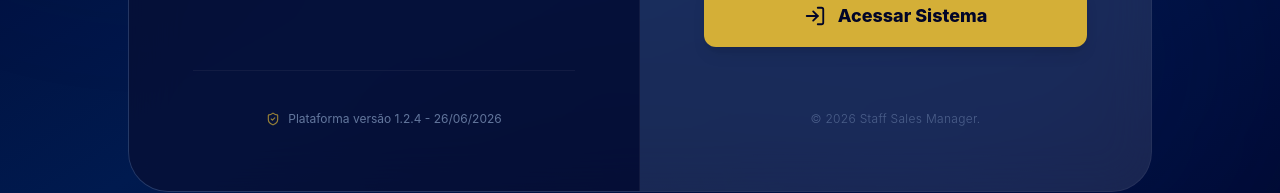
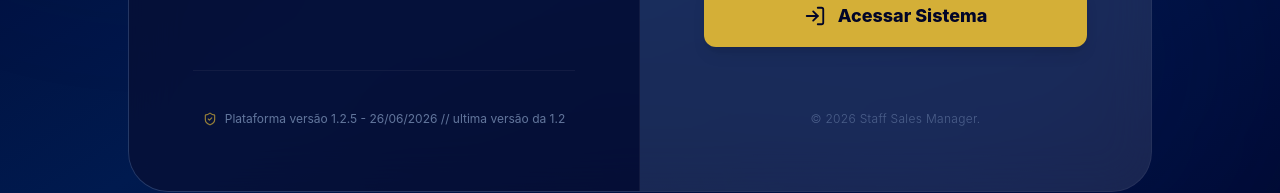
Before and after one commit to GabrielDavi7/staff-sales-manager, a React (Vite) app in the folder frontend/: page /login in a window 1280 px wide. Shown: the part 542-735 px from the top of the page. Built offline with nearby package versions, Linux system fonts and the light colour scheme; no server answers.

Commit message:
finaliza 1.2.5

```diff
--- a/frontend/src/pages/login/Login.jsx
+++ b/frontend/src/pages/login/Login.jsx
@@ -75,7 +75,7 @@ const Login = () => {
 
           <div className="relative z-10 pt-10 text-xs text-blue-200/50 flex items-center gap-2 border-t border-white/5 w-full justify-center">
             <ShieldCheck size={14} className="text-[#D4AF37]/70" /> Plataforma
-            versão 1.2.4 - 26/06/2026
+            versão 1.2.5 - 26/06/2026 // ultima versão da 1.2
           </div>
         </div>
 
```
